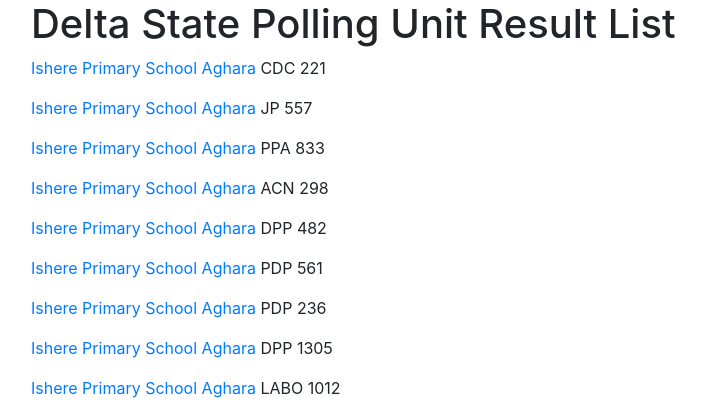
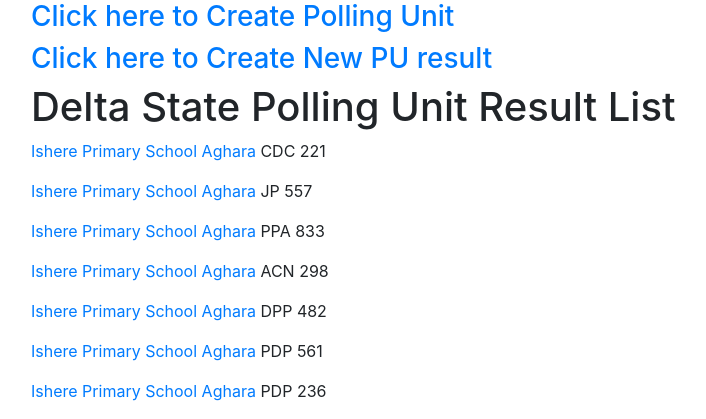
Before and after one commit to light-oj/bincom, a Django app: page /results/ in a window 1280 px wide. Shown: the top 419 px of the page, without its empty margins (54-760 px from the left). Run offline with Django 3.2, Linux system fonts and the light colour scheme; data comes from the database, SQL or seed files in the repository; some libraries are stand-ins or nearby versions.

Commit message:
added the create pu result form

```diff
--- a/results/templates/results/list.html
+++ b/results/templates/results/list.html
@@ -3,6 +3,8 @@
 {% block title %}Bincom Polling Unit Results{% endblock %}
 
 {% block content %}
+<h3><a href="{% url 'results:poll-create' %}">Click here to Create Polling Unit</a></h3>
+<h3><a href="{% url 'results:pu-create' %}">Click here to Create New PU result</a></h3>
     <h1>Delta State Polling Unit Result List</h1>
 
     {% for result in qs %}
--- a/results/urls.py
+++ b/results/urls.py
@@ -8,5 +8,8 @@ urlpatterns = [
     path('create/', views.polling_create, name='poll-create'),
     path('poll/<uniqueid>/update/', views.polling_update, name='poll-update'),
     path('poll/<uniqueid>/delete/', views.polling_delete, name='poll-delete'),
+    path('pu/create/', views.add_polling_result, name='pu-create'),
+    path('pu/<result_id>/update/', views.polling_result_update, name='pu-update'),
+    path('pu/<result_id>/delete/', views.result_delete, name='pu-delete'),
     path('<result_id>/',views.polling_unit_result_detail, name='polling_unit_result_detail'),
 ]
--- a/results/views.py
+++ b/results/views.py
@@ -1,7 +1,7 @@
 from django.shortcuts import render, get_object_or_404, redirect, reverse
 from django.db.models import Sum
 from .models import AnnouncedPuResults, PollingUnit
-from .forms import PollingResultForm
+from .forms import PollingResultForm, AnnouncedPuResultsForm
 
 # Create your views here.
 def polling_unit_result_list(request):
@@ -54,3 +54,37 @@ def polling_delete(request, uniqueid):
     poll = get_object_or_404(PollingUnit, uniqueid=uniqueid)
     poll.delete()
     return redirect(reverse("results:polling_unit_result_list"))
+
+def add_polling_result(request):
+    title = 'Create'
+    form = AnnouncedPuResultsForm(request.POST)
+    if request.method == "POST":
+        if form.is_valid():
+            form.save()
+            return redirect(reverse("results:polling_unit_result_list"))
+    context = {
+        'title': title,
+        'form': form,
+    }
+    return render(request, "results/add_result.html", context)
+
+def polling_result_update(request, result_id):
+    title = 'Update'
+    add_result = get_object_or_404(AnnouncedPuResults, result_id=result_id)
+    form = AnnouncedPuResultsForm(request.POST, instance=add_result)
+    if request.method == "POST":
+        if form.is_valid():
+            form.save()
+            return redirect(reverse("results:polling_unit_result_list", kwargs={
+                'uniqueid': form.instance.result_id,
+            }))
+    context = {
+        'title': title,
+        'form': form,
+    }
+    return render(request, "results/add_result.html", context)
+
+def result_delete(request, result_id):
+    result = get_object_or_404(AnnouncedPuResults, result_id=result_id)
+    result.delete()
+    return redirect(reverse("results:polling_unit_result_list"))
```
Also changed, not shown: results/forms.py (+11 -1 lines), results/templates/results/add_result.html (added, +19 -0 lines).
